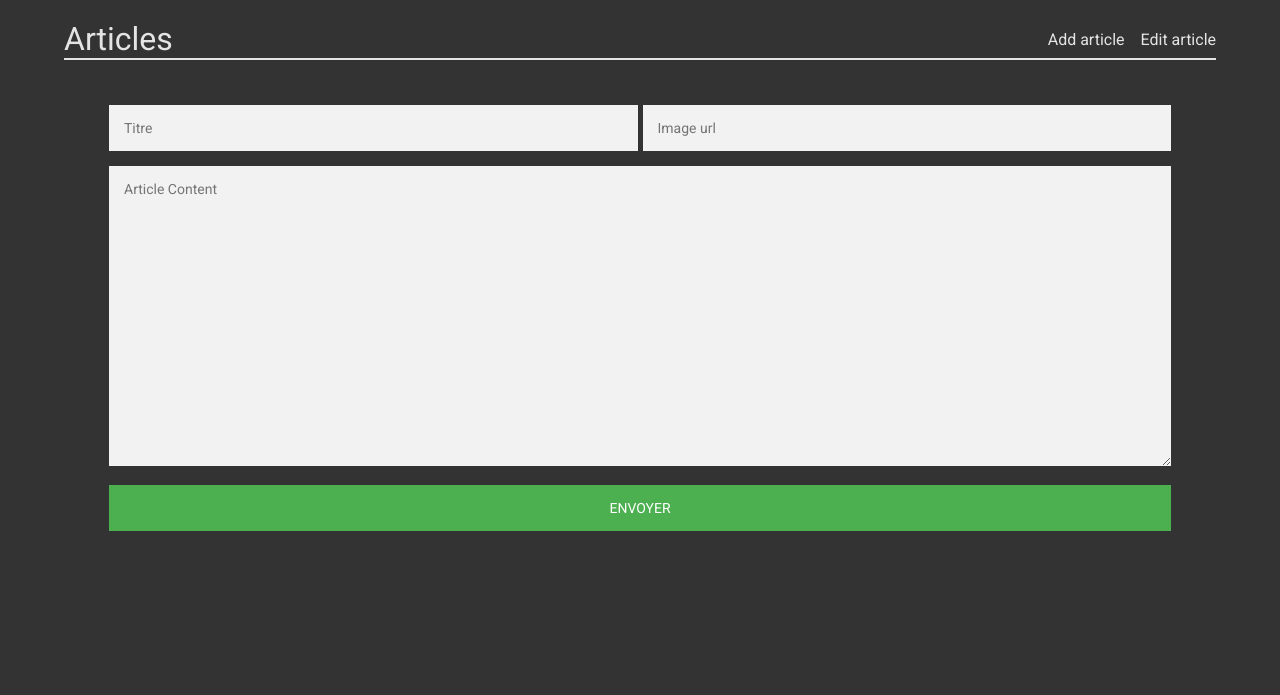
After one commit to badredddineazzaz/articles_website, a PHP site: page /views/add-article.php in a window 1280 px wide. The commit adds this page. Shown: the top 695 px of the page. Run offline with PHP 8.4, Linux system fonts and the light colour scheme.

Commit message:
style commit

```diff
--- a/models/Article.php
+++ b/models/Article.php
@@ -6,16 +6,14 @@ class Article{
     private $content;
     private $author;
     private $publish_date;
-    private $editted_date;
     private $image;
 
-    public function __construct($id,$title,$content,$author,$publish_date,$editted_date){
+    public function __construct($id,$title,$content,$author,$publish_date){
         $this->id=$id;
         $this->title=$title,
         $this->content=$content,
         $this->author=$author,
         $this->publish_date=$publish_date,
-        $this->editted_date=$editted_date,
     }
 
 }
--- a/public/style.css
+++ b/public/style.css
@@ -13,6 +13,26 @@ body{
     padding: 20px 5vw;
 }
 
+
+
+/**************************NAVBAR*************************/
+.navbar{
+    display: flex;
+    justify-content: space-between;
+    align-items: center;
+    border-bottom: 2px solid #e4e4e4;
+  }
+.navbar .logo{
+    font-size: 2rem;
+}
+.navbar .links{
+  display: flex;
+  gap: 2vh;
+}
+.navbar  a{
+  text-decoration: none;
+  color: #e4e4e4;
+}
 .container{
     margin: 5vh 0;
 
@@ -160,11 +180,10 @@ body{
 
   /**************************Carousel*************************/
   .carousel-cards{
-        display: grid;
-        grid-template-columns: repeat(3, 1fr);
-        grid-template-rows: repeat(2, 1fr);
-        grid-column-gap: 9px;
-        grid-row-gap: 9px;
+    display: grid;
+    grid-template-columns: repeat(3, 1fr);
+    grid-template-rows: repeat(2, 1fr);
+    gap: 10px;
 
   }
 
@@ -211,3 +230,67 @@ body{
     font-weight: bold;
     margin-right: 5px;
   }
+
+  /**************************Add section********************/
+  .form {
+    position: relative;
+
+    margin: 0 auto 100px;
+    padding: 45px;
+    text-align: center;
+  }
+  .form .first-section{
+    display: flex;
+    gap: 5px;
+  }
+  .form input {
+    outline: 0;
+    background: #f2f2f2;
+    width: 100%;
+    border: 0;
+    margin: 0 0 15px;
+    padding: 15px;
+    box-sizing: border-box;
+    font-size: 14px;
+  }
+  .form textarea{
+    width: 100%;
+    height:300px;
+    outline: 0;
+    background: #f2f2f2;
+    border: 0;
+    margin: 0 0 15px;
+    padding: 15px;
+    box-sizing: border-box;
+    font-size: 14px;
+  }
+  .form button {
+    font-family: "Roboto", sans-serif;
+    text-transform: uppercase;
+    outline: 0;
+    background: #4CAF50;
+    width: 100%;
+    border: 0;
+    padding: 15px;
+    color: #FFFFFF;
+    font-size: 14px;
+    -webkit-transition: all 0.3 ease;
+    transition: all 0.3 ease;
+    cursor: pointer;
+  }
+  .form button:hover,.form button:active,.form button:focus {
+    background: #43A047;
+  }
+  .form .message {
+    margin: 15px 0 0;
+    color: #b3b3b3;
+    font-size: 12px;
+  }
+  .form .message a {
+    color: #4CAF50;
+    text-decoration: none;
+  }
+  .form .register-form {
+    display: none;
+  }
+  /********************************************************/
--- /dev/null
+++ b/views/add-article.php
@@ -0,0 +1,24 @@
+<?php
+    require_once("./head.php");
+?>
+
+<body>
+    <?php
+        require_once("./navbar.php");
+    ?>
+   <form class="form">
+        <section class="first-section">
+            <input id="title" type="text" placeholder="Titre"/>
+            <input id="imgUrl" type="text" placeholder="Image url"/>
+        </section>
+      <textarea name="aContent" id="aContent" cols="30" rows="10" placeholder="Article Content"></textarea>
+      <button>Envoyer</button>
+    </form>
+
+    <!--
+    img
+    title
+    content
+    -->
+
+</body>
--- /dev/null
+++ b/views/head.php
@@ -0,0 +1,15 @@
+<!DOCTYPE html>
+<html lang="en">
+
+<head>
+    <meta charset="UTF-8">
+    <meta http-equiv="X-UA-Compatible" content="IE=edge">
+    <meta name="viewport" content="width=device-width, initial-scale=1.0">
+    <title>Document</title>
+
+
+    <link rel="stylesheet" href="../public/style.css">
+    <link rel="stylesheet" href="../public/article.css">
+
+
+</head>
--- /dev/null
+++ b/views/navbar.php
@@ -0,0 +1,7 @@
+<div class="navbar">
+        <a class="logo" href="../index.php" >Articles</a>
+        <div class="links">
+            <a href="./add-article.php">Add article</a>
+            <a href="#">Edit article</a>
+        </div>
+    </div>
```
Also changed, not shown: index.php (renamed from index.html, +7 -2 lines), public/article.css (added, +82 -0 lines), views/article_page.php (+48 -8 lines).
